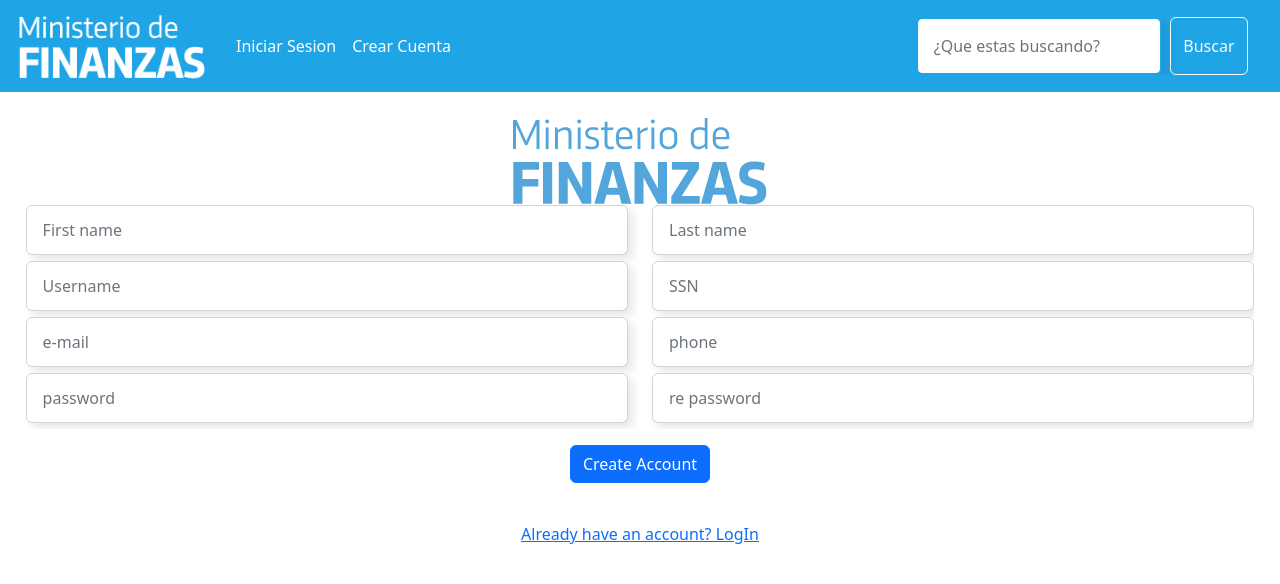
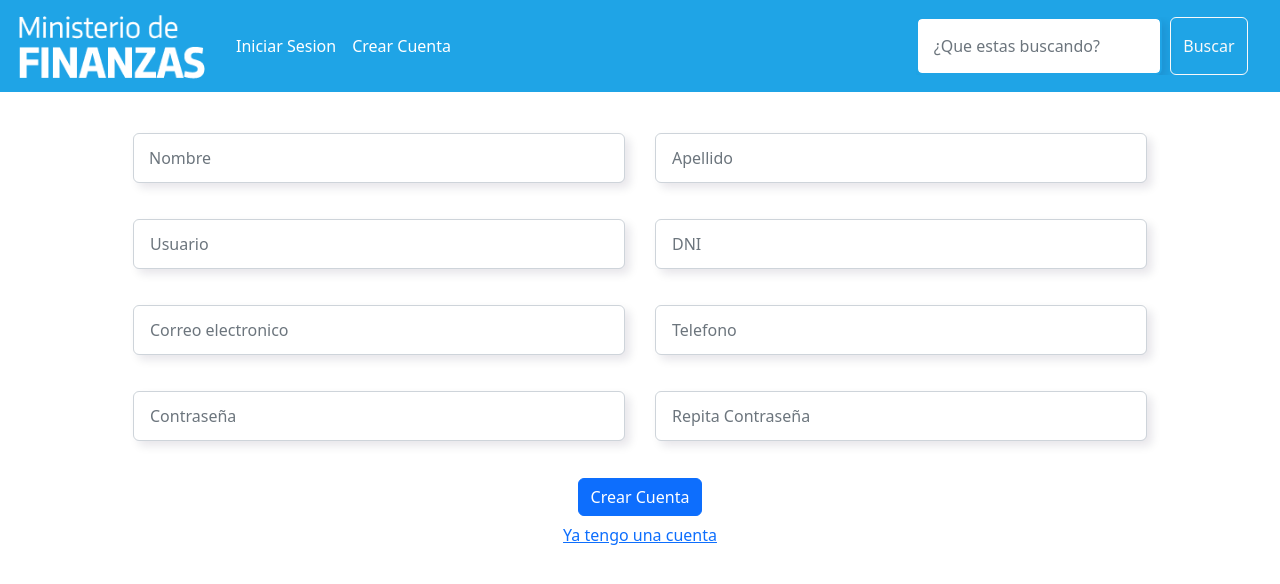
Before and after one commit to MateMar04/financiation, a React (Create React App) app in the folder financiation-react/: page /signup in a window 1280 px wide. Shown: the top 584 px of the page. Built offline with nearby package versions, Linux system fonts and the light colour scheme.

Commit message:
singin styled

```diff
--- a/financiation-react/src/assets/styles/login.css
+++ b/financiation-react/src/assets/styles/login.css
@@ -18,3 +18,8 @@
     margin: 2vh;
     box-shadow: rgba(0, 72, 255, 0.3) 5px 5px 10px 0;
 }
+
+
+.input-required{
+    padding:15px;
+}
--- a/financiation-react/src/containers/SignUp.js
+++ b/financiation-react/src/containers/SignUp.js
@@ -43,57 +43,63 @@ const Signup = ({signup, isAuthenticated}) => {
     }
     return (
         <Container fluid className="general">
-            <Container fluid className="image-container">
-                <img src={Logo} alt="Logo del ministerio de finanzas"/>
-            </Container>
             <Form onSubmit={e => onSubmit(e)}>
-                <Row>
-                    <Col lg="6">
-                        <Form.Control placeholder="First name" type="text" name='first_name' value={first_name}
+
+                <Row className='justify-content-md-center'>
+                    <Col lg="5" className='input-required'>
+                        <Form.Control placeholder="Nombre" type="text" className='input-required' name='first_name' value={first_name}
                                       onChange={e => onChange(e)} required/>
                     </Col>
-                    <Col lg="6">
-                        <Form.Control placeholder="Last name" type="text" name='last_name' value={last_name}
+                    <Col lg="5" className='input-required'>
+                        <Form.Control placeholder="Apellido" type="text" name='last_name' value={last_name}
                                       onChange={e => onChange(e)} required/>
                     </Col>
                 </Row>
-                <Row>
-                    <Col lg="6">
-                        <Form.Control placeholder="Username" type="text" name='username' value={username}
+
+                <Row className='justify-content-md-center'>
+                    <Col lg="5" className='input-required'>
+                        <Form.Control placeholder="Usuario" type="text" name='username' value={username}
                                       onChange={e => onChange(e)} required/>
                     </Col>
-                    <Col lg="6">
-                        <Form.Control placeholder="SSN" type="number" name='ssn' value={ssn}
+                    <Col lg="5" className='input-required'>
+                        <Form.Control placeholder="DNI" type="number" name='ssn' value={ssn}
                                       onChange={e => onChange(e)} required/>
                     </Col>
                 </Row>
-                <Row>
-                    <Col lg="6">
-                        <Form.Control placeholder="e-mail" type="email" name='email' value={email}
+
+                <Row className='justify-content-md-center'>
+                    <Col lg="5" className='input-required'>
+                        <Form.Control placeholder="Correo electronico" type="email" name='email' value={email}
                                       onChange={e => onChange(e)} required/>
                     </Col>
-                    <Col lg="6">
-                        <Form.Control placeholder="phone" type="tel" name='phone' value={phone}
+                    <Col lg="5" className='input-required'>
+                        <Form.Control placeholder="Telefono" type="tel" name='phone' value={phone}
                                       onChange={e => onChange(e)} required/>
                     </Col>
                 </Row>
-                <Row>
-                    <Col lg="6">
-                        <Form.Control placeholder="password" type="password" name="password" value={password}
+
+                <Row className='justify-content-md-center'>
+                    <Col lg="5" className='input-required'>
+                        <Form.Control placeholder="Contraseña" type="password" name="password" value={password}
                                       onChange={e => onChange(e)} required/>
                     </Col>
-                    <Col lg="6">
-                        <Form.Control placeholder="re password" type="password" name="re_password" value={re_password}
+                    <Col lg="5" className='input-required'>
+                        <Form.Control placeholder="Repita Contraseña" type="password" name="re_password" value={re_password}
                                       onChange={e => onChange(e)} required/>
                     </Col>
                 </Row>
+
                 <Container>
-                    <Button className="create" type="submit">Create Account</Button>
+                    <Row>
+                        <Col>
+                    <Button className="create" type="submit">Crear Cuenta</Button>
+                        </Col>
+                    </Row>
+                    <Row>
+                    <Link to="/login/"><Button variant="link" className="link">Ya tengo una cuenta</Button></Link>
+                    </Row>
                 </Container>
-                <Container>
-                    <Link to="/login/"><Button variant="link" className="link">Already have an account?
-                        LogIn</Button></Link>
-                </Container>
+
             </Form>
         </Container>
     );
```
